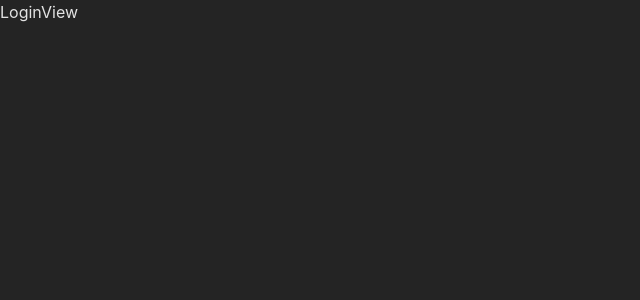
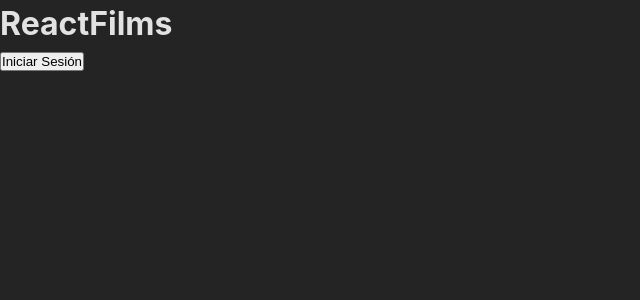
Before and after one commit to Joelnicolass/reactfilm-2023, a React (Vite) app: page /login in a window 1280 px wide. Shown: the top 300 px of the page, without its empty margins (0-640 px from the left). Built offline with nearby package versions, Linux system fonts and the light colour scheme.

Commit message:
rutas privadas

```diff
--- a/src/App.jsx
+++ b/src/App.jsx
@@ -1,10 +1,13 @@
 import { RouterProvider } from "react-router-dom";
 import { appRouter } from "./core/routes/app_router";
+import RootProvider from "./core/providers/root_provider";
 
 const App = () => {
   return (
     <>
-      <RouterProvider router={appRouter} />
+      <RootProvider>
+        <RouterProvider router={appRouter} />
+      </RootProvider>
     </>
   );
 };
--- /dev/null
+++ b/src/core/auth/components/private_route.jsx
@@ -0,0 +1,13 @@
+import React from "react";
+import { Navigate } from "react-router-dom";
+import { useAuth } from "../hook/use_auth";
+
+const PrivateRoute = ({ children }) => {
+  const { isLoggedIn } = useAuth();
+
+  if (isLoggedIn) return children;
+
+  return <Navigate to={"/login"} />;
+};
+
+export default PrivateRoute;
--- /dev/null
+++ b/src/core/auth/context/auth_context.jsx
@@ -0,0 +1,3 @@
+import { createContext } from "react";
+
+export const AuthContext = createContext();
--- /dev/null
+++ b/src/core/auth/hook/use_auth.js
@@ -0,0 +1,12 @@
+import { useContext } from "react";
+import { AuthContext } from "../context/auth_context";
+
+export const useAuth = () => {
+  const { isLoggedIn, login, logout } = useContext(AuthContext);
+
+  return {
+    isLoggedIn,
+    login,
+    logout,
+  };
+};
--- /dev/null
+++ b/src/core/auth/provider/auth_provider.jsx
@@ -0,0 +1,26 @@
+import { useState } from "react";
+import { AuthContext } from "../context/auth_context";
+
+export const AuthProvider = ({ children }) => {
+  const [isLoggedIn, setIsLoggedIn] = useState(false);
+
+  const login = async () => {
+    setIsLoggedIn(true);
+  };
+
+  const logout = async () => {
+    setIsLoggedIn(false);
+  };
+
+  return (
+    <AuthContext.Provider
+      value={{
+        isLoggedIn,
+        login,
+        logout,
+      }}
+    >
+      {children}
+    </AuthContext.Provider>
+  );
+};
--- /dev/null
+++ b/src/core/providers/root_provider.jsx
@@ -0,0 +1,8 @@
+import React from "react";
+import { AuthProvider } from "../auth/provider/auth_provider";
+
+const RootProvider = ({ children }) => {
+  return <AuthProvider>{children}</AuthProvider>;
+};
+
+export default RootProvider;
--- a/src/core/routes/app_router.js
+++ b/src/core/routes/app_router.jsx
@@ -1,14 +1,19 @@
 import { createBrowserRouter } from "react-router-dom";
 import HomeView from "../../features/home/views/home_view";
 import LoginView from "../../features/login/views/login_view";
+import PrivateRoute from "../auth/components/private_route";
 
 export const appRouter = createBrowserRouter([
   {
     path: "/",
-    Component: HomeView,
+    element: (
+      <PrivateRoute>
+        <HomeView />
+      </PrivateRoute>
+    ),
   },
   {
     path: "/login",
-    Component: LoginView,
+    element: <LoginView />,
   },
 ]);
--- a/src/features/home/views/home_view.jsx
+++ b/src/features/home/views/home_view.jsx
@@ -1,7 +1,18 @@
 import React from "react";
+import { useAuth } from "../../../core/auth/hook/use_auth";
 
 const HomeView = () => {
-  return <div>HomeView</div>;
+  const { logout, isLoggedIn } = useAuth();
+
+  console.log(isLoggedIn);
+
+  return (
+    <div>
+      <h1>HOME</h1>
+
+      <button onClick={logout}>Cerrar Sesión</button>
+    </div>
+  );
 };
 
 export default HomeView;
--- a/src/features/login/views/login_view.jsx
+++ b/src/features/login/views/login_view.jsx
@@ -1,7 +1,17 @@
 import React from "react";
+import { useAuth } from "../../../core/auth/hook/use_auth";
 
 const LoginView = () => {
-  return <div>LoginView</div>;
+  const { login, isLoggedIn } = useAuth();
+
+  console.log(isLoggedIn);
+
+  return (
+    <div>
+      <h1>ReactFilms</h1>
+      <button onClick={login}>Iniciar Sesión</button>
+    </div>
+  );
 };
 
 export default LoginView;
```
Also changed, not shown: src/core/auth/components/public_route.jsx (added).
